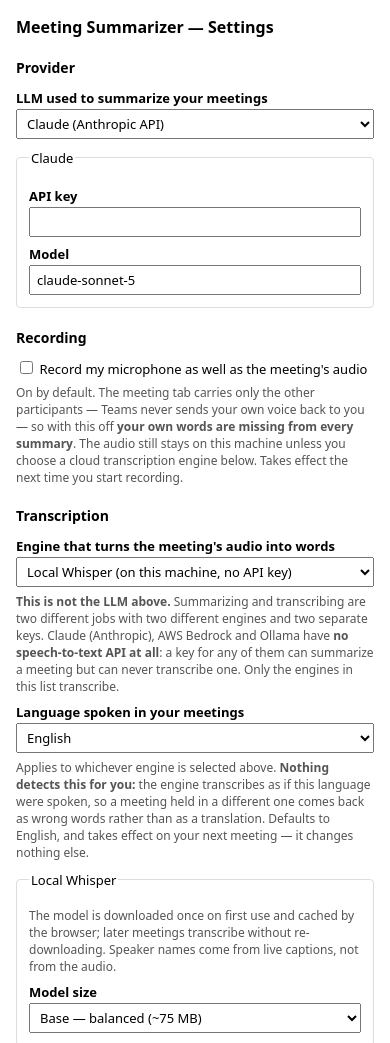
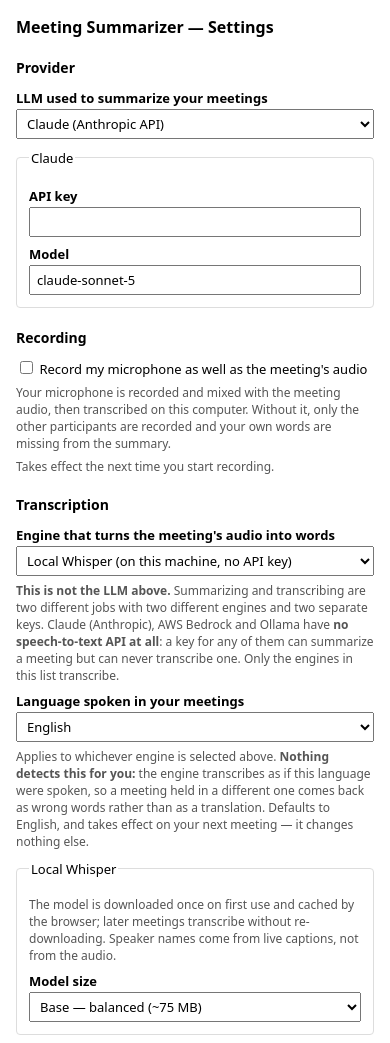
Before and after one commit to dominic676767/meeting-summarizer, a website with bundled scripts: page src/options/options.html in a window 390 px wide. Shown: the top 1043 px of the page. Built offline with nearby package versions, Linux system fonts and the light colour scheme; some packages are replaced by stand-ins of ours.

Commit message:
Settings: the microphone disclosure names the destination the audio reaches
Two variants switched on the selected Transcription Provider. The cloud one is
reachable only by someone who already consented under the local one, because
selecting a cloud engine withdraws that consent, so it names OpenAI rather
than reassuring about locality that is no longer true.

Neither carries the engine's own upside. 'More accurate and much faster' is
the benefit of a choice the user already made; putting it inside a microphone
consent request argues a different question at them.

Also removes a claim that had become false: the note still said the microphone
was on by default after the default was flipped to off.

Copy agreed with the session that owns the microphone slice; placed here
because Settings is mine.

```diff
--- a/src/options/options.html
+++ b/src/options/options.html
@@ -83,12 +83,23 @@
       <input type="checkbox" id="mic-capture" style="width: auto" />
       Record my microphone as well as the meeting's audio
     </label>
-    <p class="note">
-      On by default. The meeting tab carries only the other participants — Teams never sends your
-      own voice back to you — so with this off <strong>your own words are missing from every
-      summary</strong>. The audio still stays on this machine unless you choose a cloud
-      transcription engine below. Takes effect the next time you start recording.
+    <!-- Two variants, switched on the selected Transcription Provider. The cloud
+         one is reachable only by someone who already consented under the local
+         one, because selecting a cloud engine withdraws that consent — so it has
+         to name the destination rather than reassure. Neither carries the engine's
+         own upside: that benefit belongs to a choice already made, and leaning on
+         it inside a consent request argues a different question. -->
+    <p class="note" id="mic-why-local">
+      Your microphone is recorded and mixed with the meeting audio, then transcribed on this
+      computer. Without it, only the other participants are recorded and your own words are missing
+      from the summary.
     </p>
+    <p class="note hidden" id="mic-why-cloud">
+      The recording — your microphone mixed with the meeting audio — is uploaded to OpenAI to be
+      transcribed, so a recording of your voice leaves this computer. To keep it on this machine,
+      switch transcription to the local engine below.
+    </p>
+    <p class="note">Takes effect the next time you start recording.</p>
 
     <h2>Transcription</h2>
     <label for="transcription-provider">Engine that turns the meeting's audio into words</label>
--- a/src/options/options.ts
+++ b/src/options/options.ts
@@ -71,6 +71,12 @@
   for (const p of TRANSCRIPTION_PROVIDERS) {
     $(`panel-transcription-${p}`).classList.toggle("hidden", p !== provider);
   }
+  // The microphone disclosure has to describe the destination the audio will
+  // actually reach, so it follows the engine rather than stating locality that a
+  // cloud selection makes false.
+  const cloud = provider !== "local-whisper";
+  $("mic-why-local").classList.toggle("hidden", cloud);
+  $("mic-why-cloud").classList.toggle("hidden", !cloud);
 }
 
 providerSelect.addEventListener("change", () => showPanel(providerSelect.value));
```
